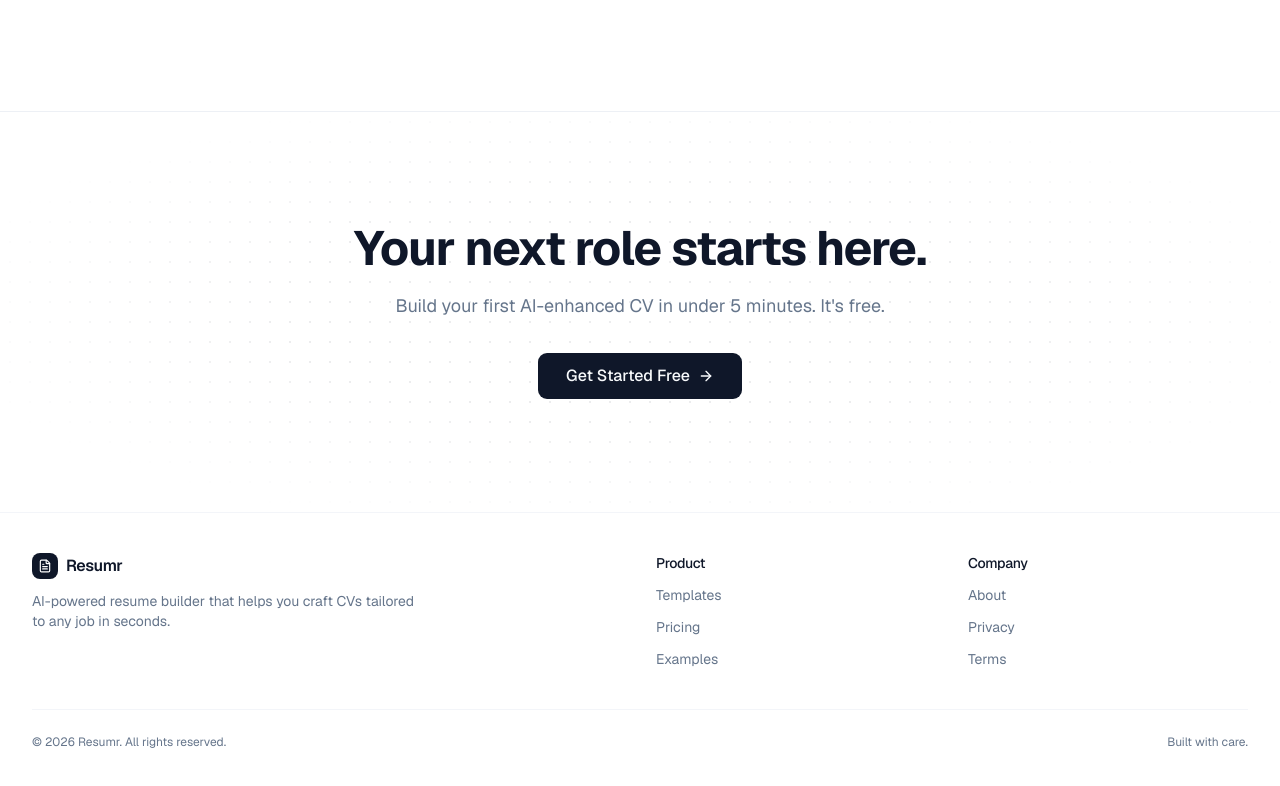
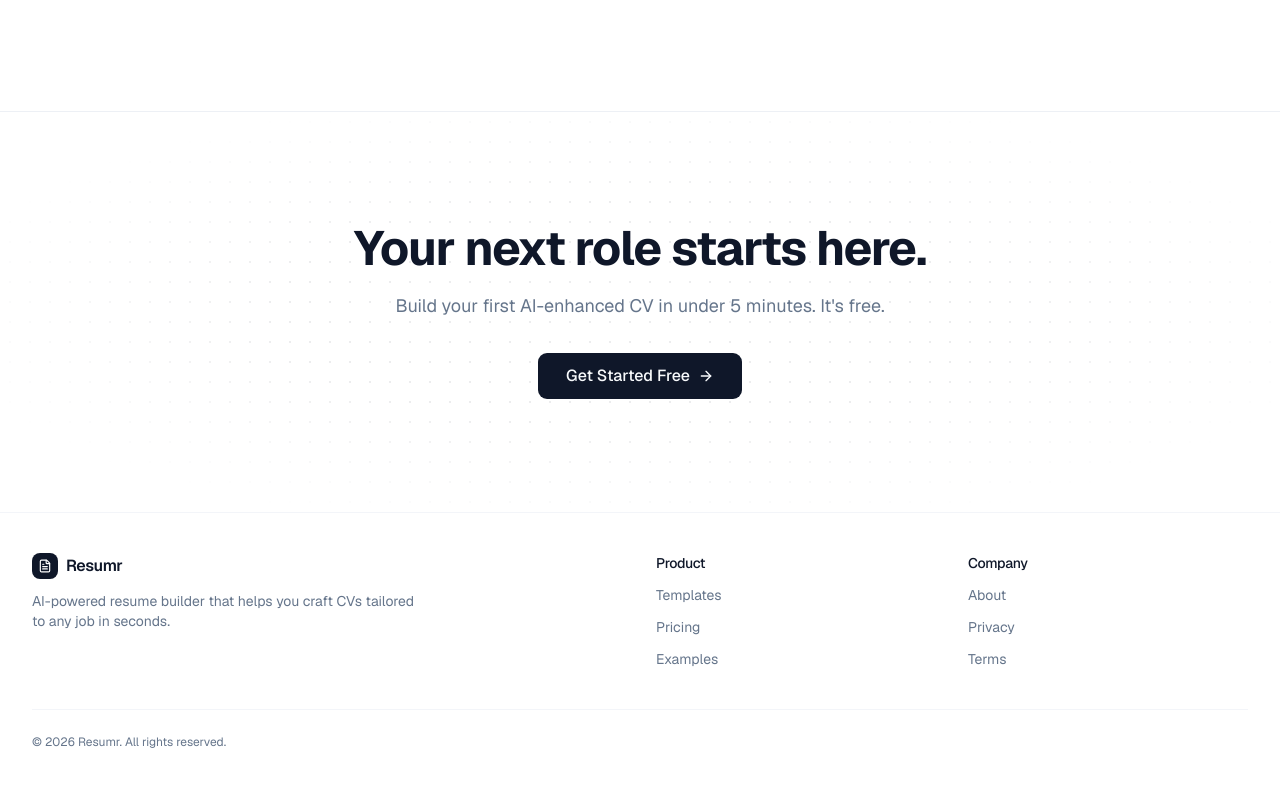
Before and after one commit to teslyym/Resumr, a React (Vite) app in the folder client/: page / in a window 1280 px wide. Shown: the part 1557-2343 px from the top of the page. Built offline with nearby package versions, Linux system fonts and the light colour scheme; no server answers.

Commit message:
remove placeholder text from footer component

```diff
--- a/client/src/Components/layout/Footer.jsx
+++ b/client/src/Components/layout/Footer.jsx
@@ -68,7 +68,7 @@
           <p className="text-xs text-muted-foreground">
             © {year} Resumr. All rights reserved.
           </p>
-          <p className="text-xs text-muted-foreground">Built with care.</p>
+          <p className="text-xs text-muted-foreground"></p>
         </div>
       </div>
     </footer>
```
